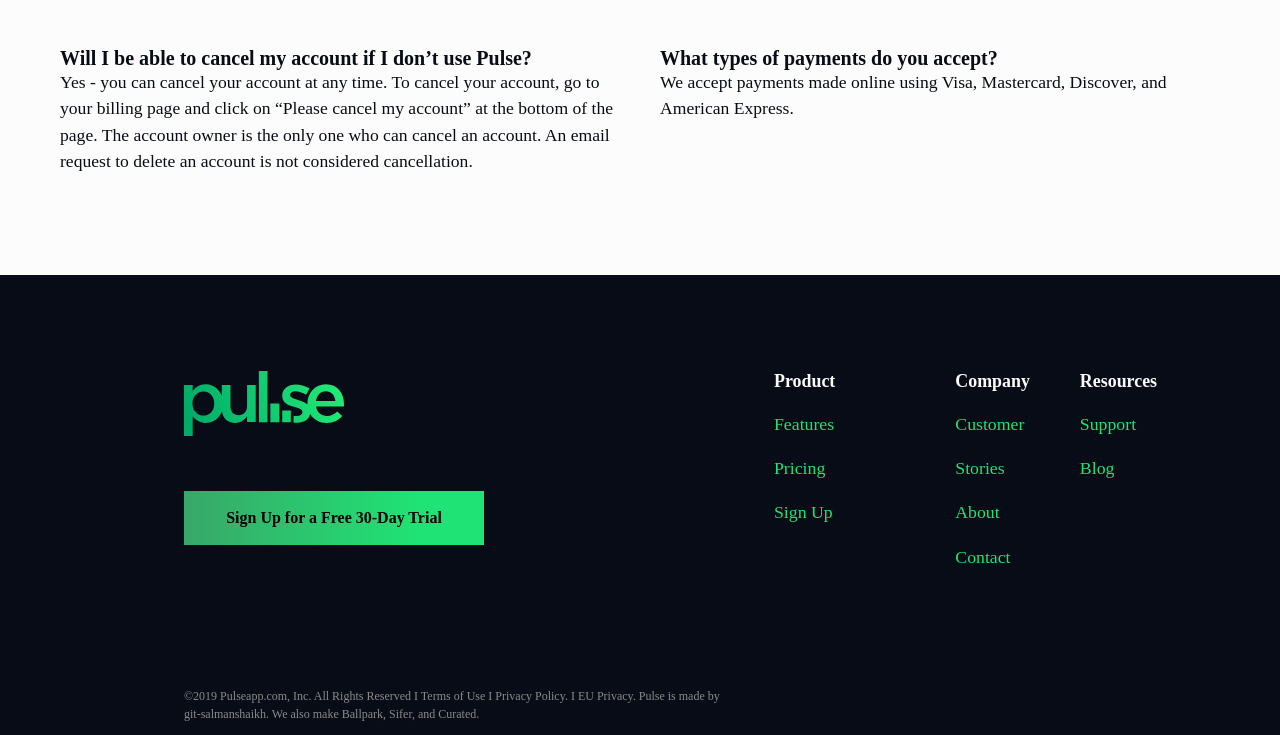
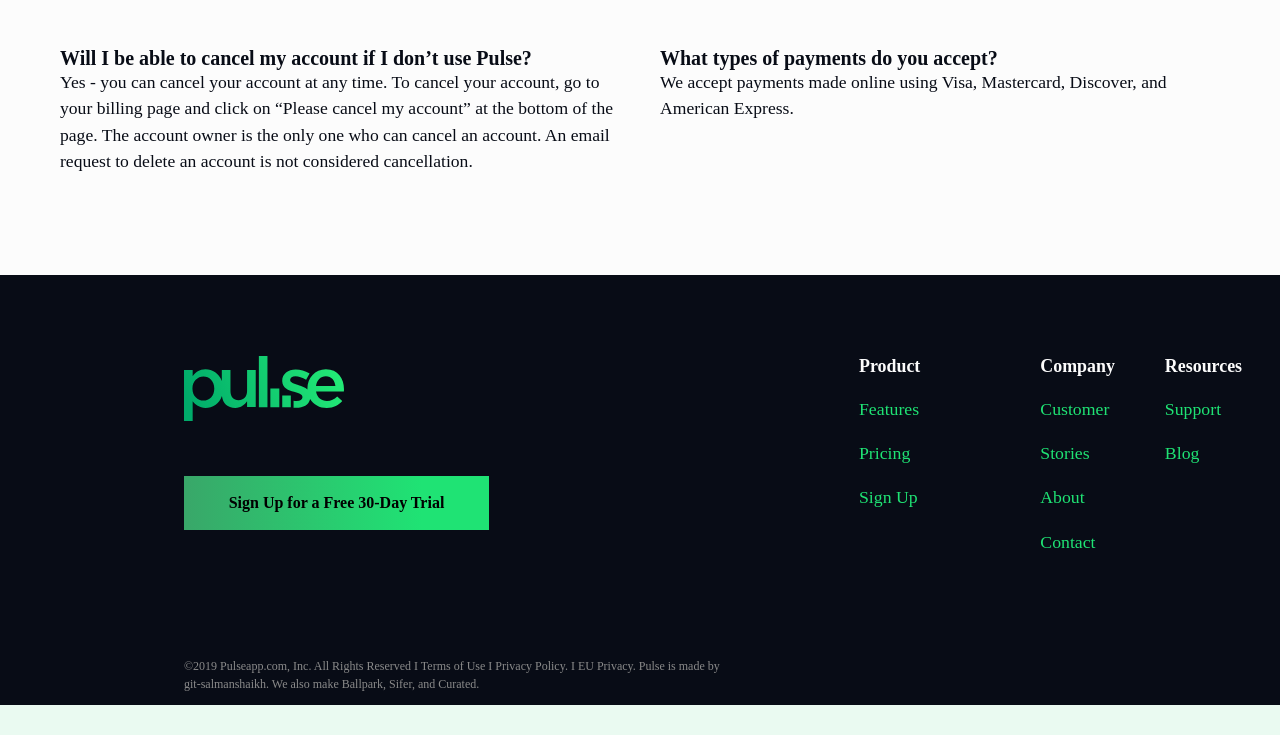
Before and after one commit to salmanshaikh-dev/Pulse-CashFlow, a plain HTML site: page index.html in a window 1280 px wide. Shown: the part 1955-2690 px from the top of the page. After the commit the page ends 2660 px from the top, so only its background shows below. Drawn offline with Linux system fonts and the light colour scheme.

Commit message:
centered the footer

```diff
--- a/style/footer.css
+++ b/style/footer.css
@@ -13,13 +13,13 @@ footer {
 }
 
 .aside-footer-main {
-    padding: 96px 0;
+    padding: 81px 0;
 }
 
 .div-footer-pulseLogo {
     display: flex;
     flex-direction: column;
-    margin-right: 240px;
+    margin-right: 320px;
     gap: 55px;
 }
 
@@ -29,7 +29,7 @@ footer {
 }
 
 .btn-footer {
-    min-width: 300px;
+    min-width: 305px;
     background: rgb(57, 167, 105);
     background: linear-gradient(90deg, rgba(57, 167, 105, 1) 0%, rgba(31, 227, 116, 1) 78%);
     padding: 18px 31px;
@@ -93,4 +93,5 @@ cursor: pointer;
     width: 550px;
     padding: 12px 24px 12px 0;
     line-height: 1.5;
+
 }
```
